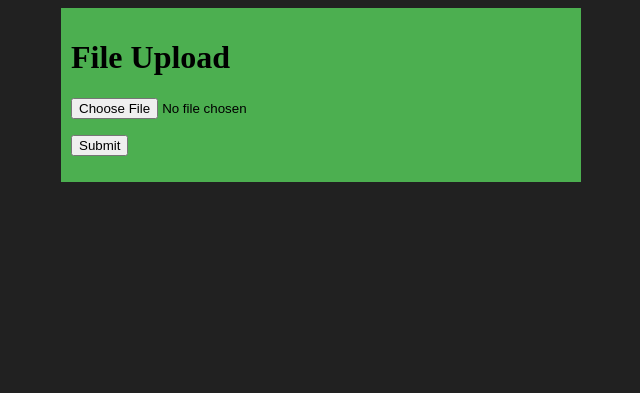
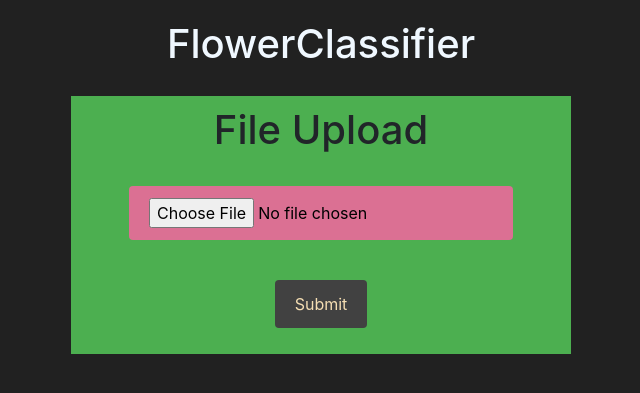
Before and after one commit to TreeTracker/FlowerClassifier, a Flask app: page / in a window 1280 px wide. Shown: the top 393 px of the page, without its empty margins (319-959 px from the left). Run offline with Flask 2, Linux system fonts and the light colour scheme; some libraries are stand-ins or nearby versions.

Commit message:
UI Changes

```diff
--- a/templates/index.html
+++ b/templates/index.html
@@ -1,10 +1,18 @@
 <!doctype html>
 <html>
   <head>
+
+    <meta name="viewport" content="width=device-width, initial-scale=1">
+    <link rel="stylesheet" href="https://maxcdn.bootstrapcdn.com/bootstrap/4.5.2/css/bootstrap.min.css">
+    <script src="https://ajax.googleapis.com/ajax/libs/jquery/3.5.1/jquery.min.js"></script>
+    <script src="https://cdnjs.cloudflare.com/ajax/libs/popper.js/1.16.0/umd/popper.min.js"></script>
+    <script src="https://maxcdn.bootstrapcdn.com/bootstrap/4.5.2/js/bootstrap.min.js"></script>
     <title>FlowerClassifier- Upload</title>
+    <style
     <style>
       body {
         background: #212121;
+        text-align: center;
       }
       .content {
         max-width: 500px;
@@ -12,15 +20,70 @@
         background: #4CAF50;
         padding: 10px;
       }
+      .name{
+        color: aliceblue;
+        padding: 20px;
+      }
+      input[type=file] {
+      background-color: palevioletred;
+      color: black;
+      padding: 12px 20px;
+      border: none;
+      border-radius: 4px;
+      cursor: pointer;
+      }
+      input[type=file]:hover {
+          background-color: #414141;
+          color: wheat;
+      }
+      button {
+      background-color: #414141;
+      color: wheat;
+      padding: 12px 20px;
+      border: none;
+      border-radius: 4px;
+      cursor: pointer;
+      }
+      button:hover {
+          background-color: palevioletred;
+          color: black;
+      }
+
     </style>
+    <script>
+      function onScreenLoad(){
+        document.getElementById("content").style.display = "block";
+        document.getElementById("loading").style.display = "none";
+      }
+      function showLoading(){
+        document.getElementById("loading").style.display = "block";
+        // document.getElementById("content").style.display = "";
+      }
+      window.onload = onScreenLoad;
+    </script>
   </head>
   <body>
+    <div class="name">
+      <h1> FlowerClassifier </h1>
+    </div>
     <div class="content">
-      <h1>File Upload</h1>
-      <form method="POST" action="" enctype="multipart/form-data">
-        <p><input type="file" name="file" required></p>
-        <p><input type="submit" value="Submit"></p>
-      </form>
-  </div>
+      <div id="content">
+        <h1>File Upload</h1><br>
+        <form method="POST" action="" enctype="multipart/form-data">
+          <p><input type="file" name="file" required></p> <br>
+          <center>
+            <p><button type="submit" value="Submit"  onclick=showLoading()>Submit</button></button></p>
+          </center>
+        </form>
+        <div id="loading">
+          <center>
+            <div class="spinner-border text-danger"></div>
+            <br>
+            <h1>Loading....</h1>
+        </center>
+        </div>
+      </div>
+    </div>
+
   </body>
 </html>
```
Also changed, not shown: templates/loading.html (deleted, +0 -31 lines), templates/result.html (+17 -4 lines).
